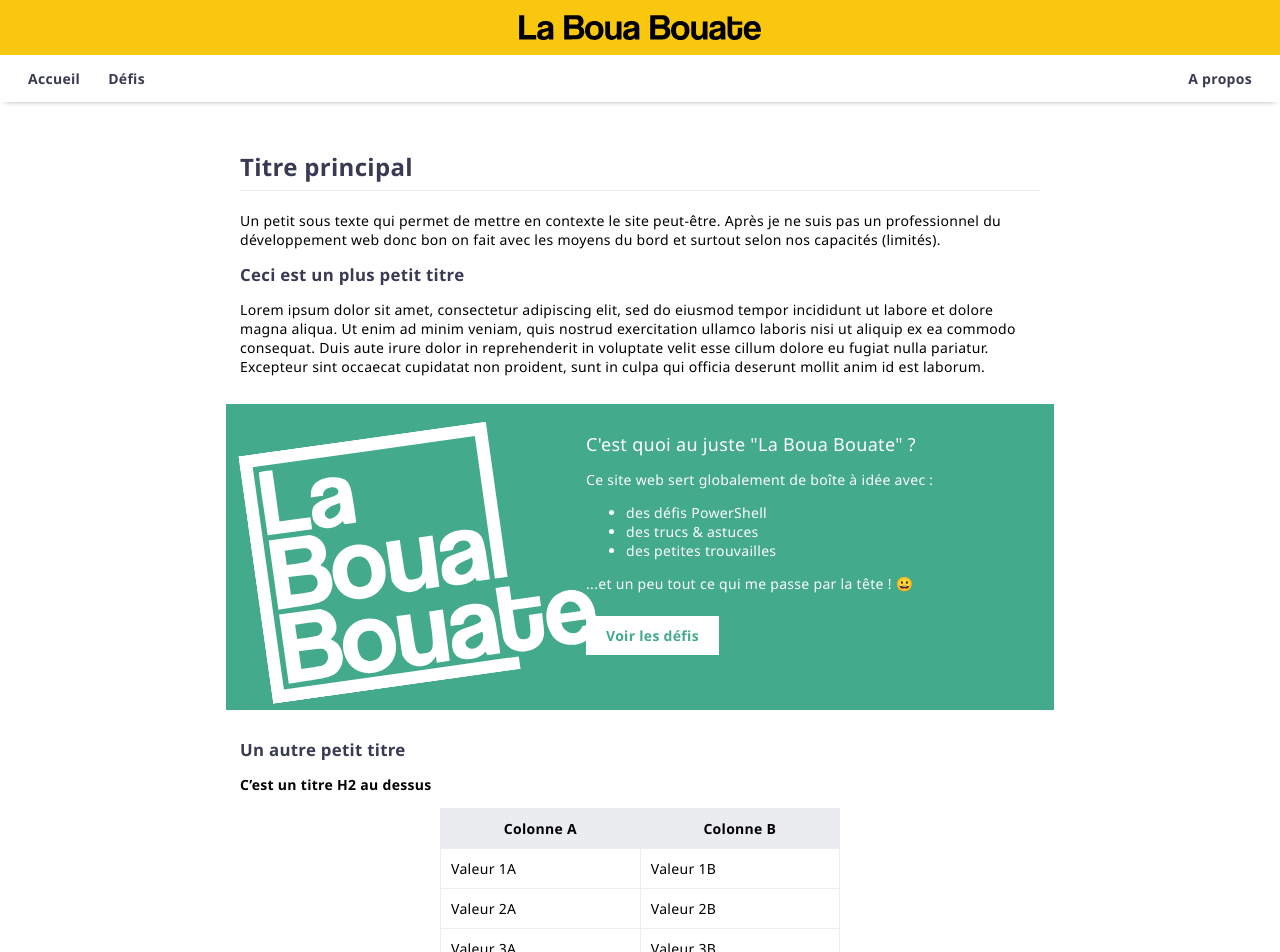
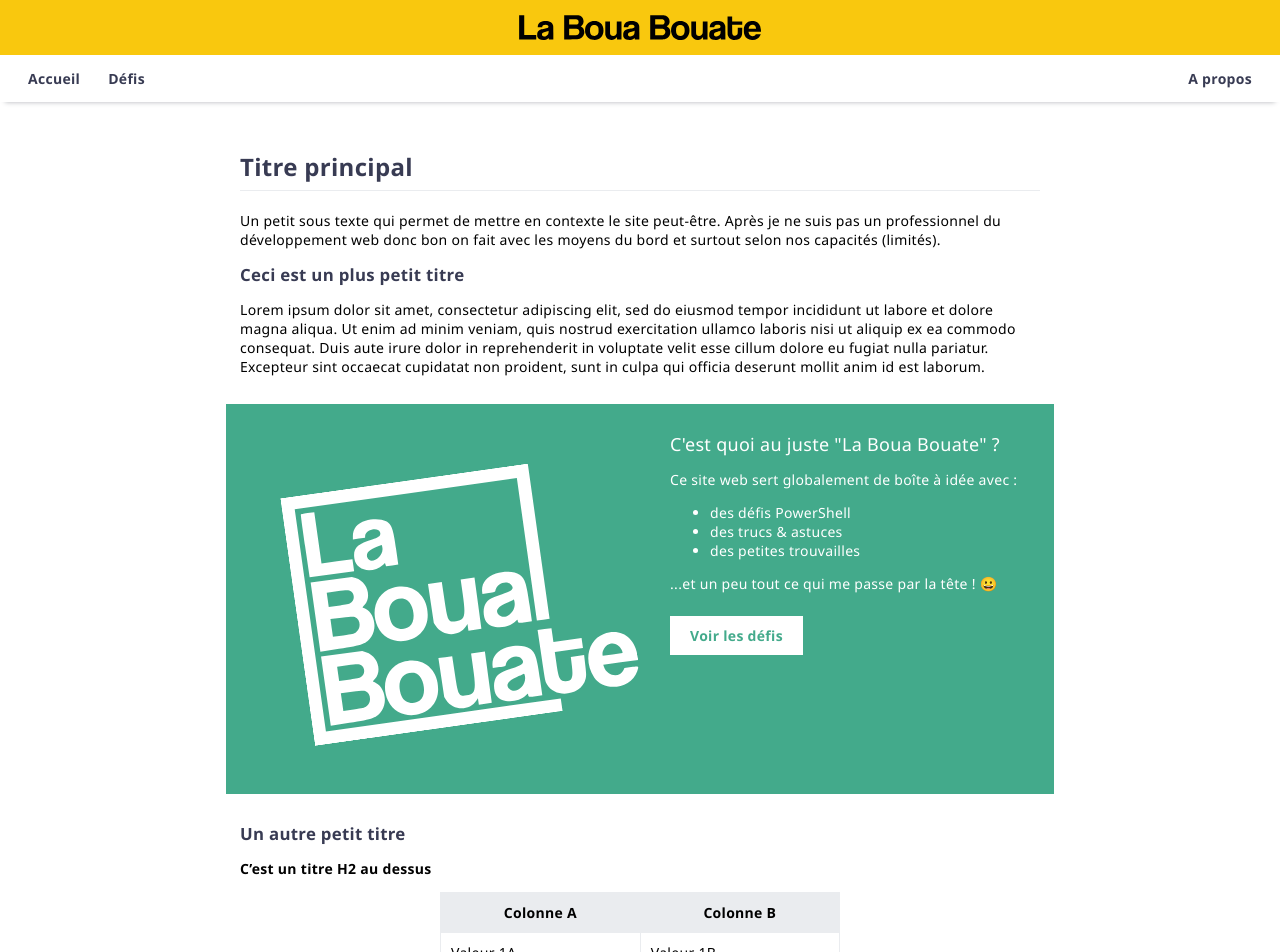
Before and after one commit to leobouard/leobouard.github.io, a Jekyll site: the page built from index.md, in a window 1280 px wide. Shown: the top 952 px of the page. Built offline with Jekyll 4.4.1, drawn with Linux system fonts in a browser that asks for light colours; our own code applies the rules of GitHub Pages for plain Markdown files.

Commit message:
Update index.md

```diff
--- a/index.md
+++ b/index.md
@@ -7,7 +7,7 @@ Un petit sous texte qui permet de mettre en contexte le site peut-être. Après
 Lorem ipsum dolor sit amet, consectetur adipiscing elit, sed do eiusmod tempor incididunt ut labore et dolore magna aliqua. Ut enim ad minim veniam, quis nostrud exercitation ullamco laboris nisi ut aliquip ex ea commodo consequat. Duis aute irure dolor in reprehenderit in voluptate velit esse cillum dolore eu fugiat nulla pariatur. Excepteur sint occaecat cupidatat non proident, sunt in culpa qui officia deserunt mollit anim id est laborum.
 
 <div class="hero">
-    <div width="20%">
+    <div width="20%" style="padding: 3em;">
         <img src="/assets/images/logo_white.svg" style="transform: rotate(-8deg);">
     </div>
     <div width="80%">
```
